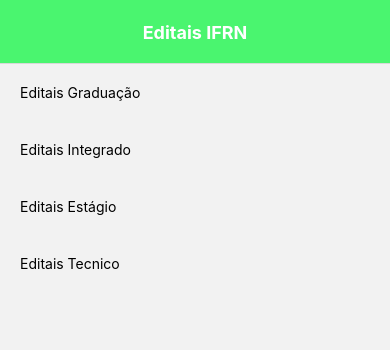
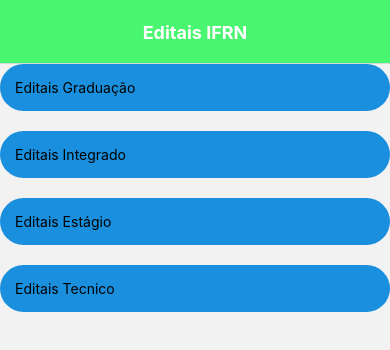
Before and after one commit to Cleisson50/Editais_IFRN, a React Native app: screen / in a window 390 px wide. Shown: the top 350 px of the page. Built offline with nearby package versions, Linux system fonts and the light colour scheme.

Commit message:
Adicionando espaçamento de index

```diff
--- a/src/pages/Index.js
+++ b/src/pages/Index.js
@@ -34,27 +34,31 @@
         flex: 1,
     },
     btn1: {
+        marginBottom: 20,
         textAlign: 'center',
-        padding: 20,
+        padding: 15,
         borderRadius: 30,
-        backgroundColor: 'DarkCyan'
+        backgroundColor: '#1A8FDD'
     },
     btn2: {
+        marginBottom: 20,
         textAlign: 'center',
-        padding: 20,
+        padding: 15,
         borderRadius: 30,
-        backgroundColor: 'DarkCyan'
+        backgroundColor: '#1A8FDD'
     },
     btn3: {
+        marginBottom: 20,
         textAlign: 'center',
-        padding: 20,
+        padding: 15,
         borderRadius: 30,
-        backgroundColor: 'DarkCyan'
+        backgroundColor: '#1A8FDD'
     },
     btn4: {
+        marginBottom: 20,
         textAlign: 'center',
-        padding: 20,
+        padding: 15,
         borderRadius: 30,
-        backgroundColor: 'DarkCyan'
+        backgroundColor: '#1A8FDD'
     }
 })
```
Also changed, not shown: navigation/Stack.js (deleted, +0 -37 lines).
